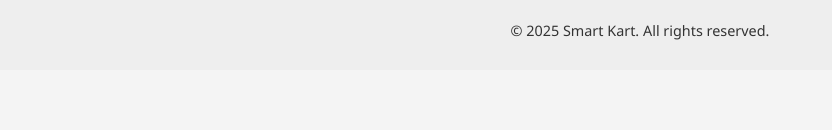
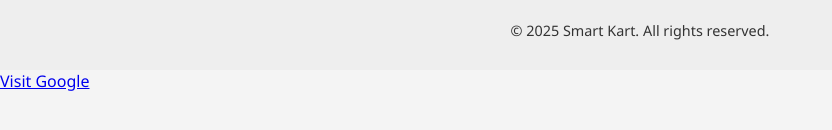
Before and after one commit to shaikahmed0516-bot/Webpage, a plain HTML site: page index.html in a window 1280 px wide. Shown: the part 458-588 px from the top of the page, without its empty margins (0-832 px from the left). Drawn offline with Linux system fonts and the light colour scheme.

Commit message:
Update index.html

```diff
--- a/index.html
+++ b/index.html
@@ -23,3 +23,7 @@
   </footer>
 </body>
 </html>
+
+<a href="https://www.google.com" target="_blank" rel="noopener noreferrer">
+  Visit Google
+</a>
```
